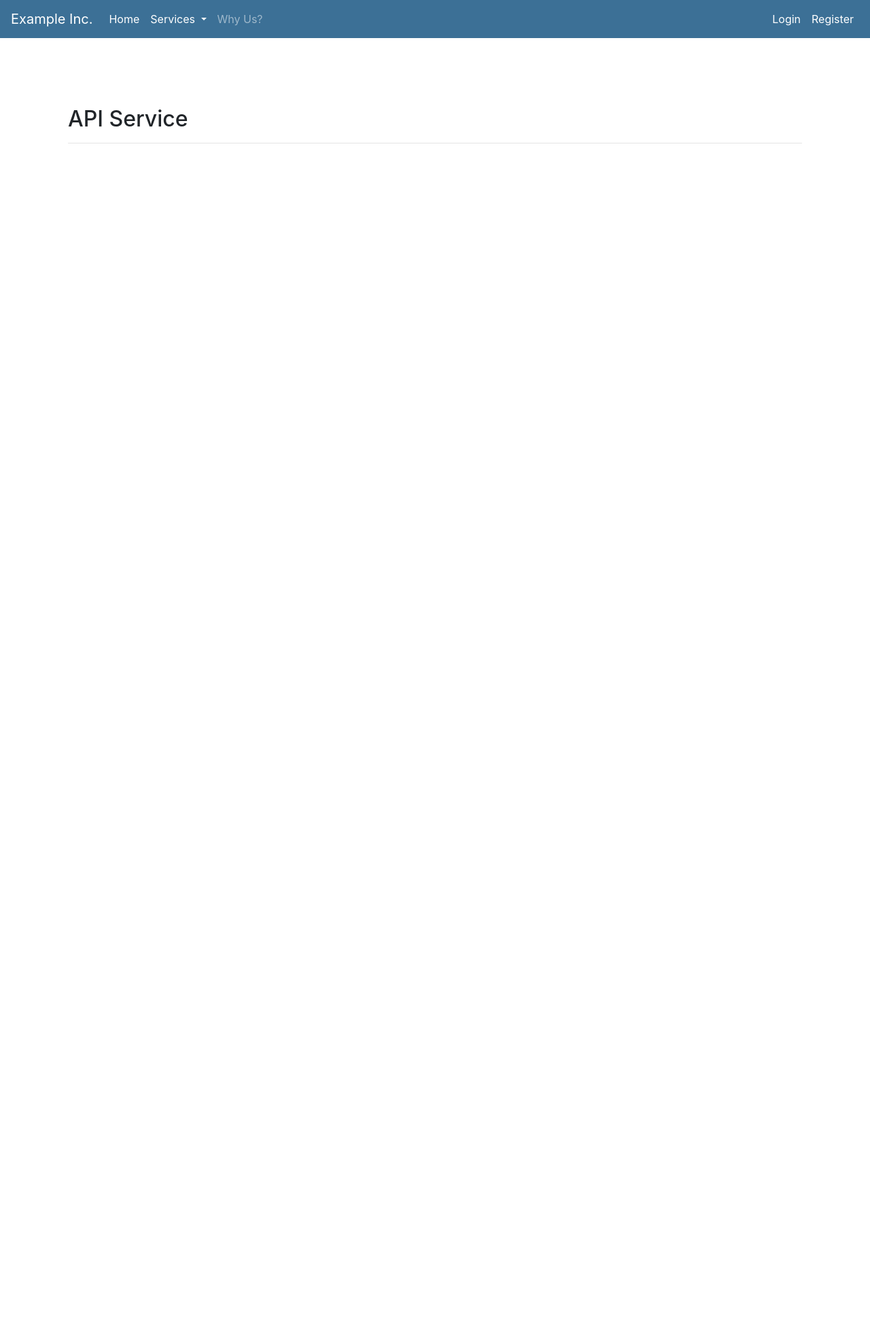
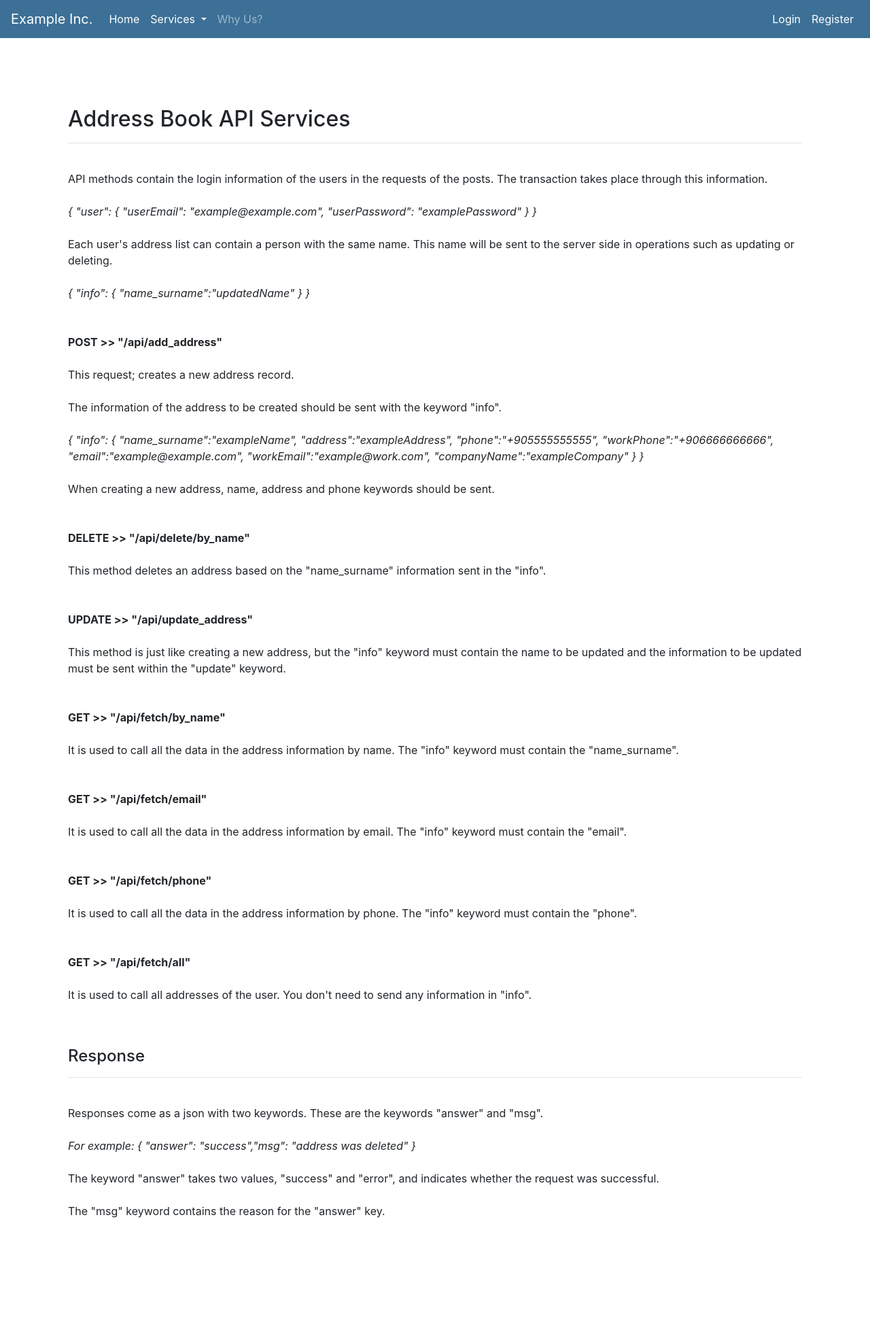
Before and after one commit to cgds33/js-addressbook, a Node server app: page /api_page in a window 1280 px wide. Shown: the whole page at 68% size. Before the commit the page ends 211 px from the top, so only its background shows below. Run offline with Node 20, Linux system fonts and the light colour scheme; some libraries are stand-ins or nearby versions.

Commit message:
update address view

```diff
--- a/app_server/services/authorization.js
+++ b/app_server/services/authorization.js
@@ -20,7 +20,7 @@ module.exports.loginPost = function(req,res){
         res.redirect('login');
 
     } else {
-        console.log(req.body);
+
         var loginUser = User.find({email:req.body.Email},function(err,docs){
             if (err){
                 console.log(err)
@@ -28,7 +28,7 @@ module.exports.loginPost = function(req,res){
             else {
 
                 // If mongoose res not empity:
-                if (docs != []) {
+                if (docs[0] !== []) {
 
                     if (docs[0]['password'] === req.body.Password) {
 
--- a/app_server/views/api_page.ejs
+++ b/app_server/views/api_page.ejs
@@ -7,6 +7,64 @@
         </div>
     <% } %>
 
-    <h2>API Service</h2>
+    <h2>Address Book API Services</h2>
     <hr><br>
+
+    <p>
+        API methods contain the login information of the users in the requests of the posts. The transaction takes place through this information.
+        <br><br>
+        <i>{ "user": { "userEmail": "example@example.com", "userPassword": "examplePassword" } }</i>
+        <br><br>
+        Each user's address list can contain a person with the same name. This name will be sent to the server side in operations such as updating or deleting.
+        <br><br>
+        <i>{ "info": { "name_surname":"updatedName" } }</i>
+        <br><br><br>
+        <b>POST >> "/api/add_address"</b>
+        <br><br>
+        This request; creates a new address record.
+        <br><br>
+        The information of the address to be created should be sent with the keyword "info".
+        <br><br>
+        <i>{ "info": { "name_surname":"exampleName", "address":"exampleAddress", "phone":"+905555555555", "workPhone":"+906666666666", "email":"example@example.com", "workEmail":"example@work.com", "companyName":"exampleCompany" } }</i>
+        <br><br>
+        When creating a new address, name, address and phone keywords should be sent.
+        <br><br><br>
+        <b>DELETE >> "/api/delete/by_name"</b>
+        <br><br>
+        This method deletes an address based on the "name_surname" information sent in the "info".
+        <br><br><br>
+        <b>UPDATE >> "/api/update_address"</b>
+        <br><br>
+        This method is just like creating a new address, but the "info" keyword must contain the name to be updated and the information to be updated must be sent within the "update" keyword.
+        <br><br><br>
+        <b>GET >> "/api/fetch/by_name"</b>
+        <br><br>
+        It is used to call all the data in the address information by name. The "info" keyword must contain the "name_surname".
+        <br><br><br>
+        <b>GET >> "/api/fetch/email"</b>
+        <br><br>
+        It is used to call all the data in the address information by email. The "info" keyword must contain the "email".
+        <br><br><br>
+        <b>GET >> "/api/fetch/phone"</b>
+        <br><br>
+        It is used to call all the data in the address information by phone. The "info" keyword must contain the "phone".
+        <br><br><br>
+        <b>GET >> "/api/fetch/all"</b>
+        <br><br>
+        It is used to call all addresses of the user. You don't need to send any information in "info".
+        <br><br>
+    </p><br>
+    <h4>Response</h4>
+    <hr><br>
+    <p>
+        Responses come as a json with two keywords. These are the keywords "answer" and "msg".
+        <br><br>
+        <i>For example: { "answer": "success","msg": "address was deleted" }</i>
+        <br><br>
+        The keyword "answer" takes two values, "success" and "error", and indicates whether the request was successful.
+        <br><br>
+        The "msg" keyword contains the reason for the "answer" key.
+        <br>
+    </p>
+    <br><br><br><br><br><br>
 </div>
```
Also changed, not shown: app_server/services/addressbook_services.js (+14 -1 lines), app_server/views/addressbook.ejs (+41 -0 lines).
